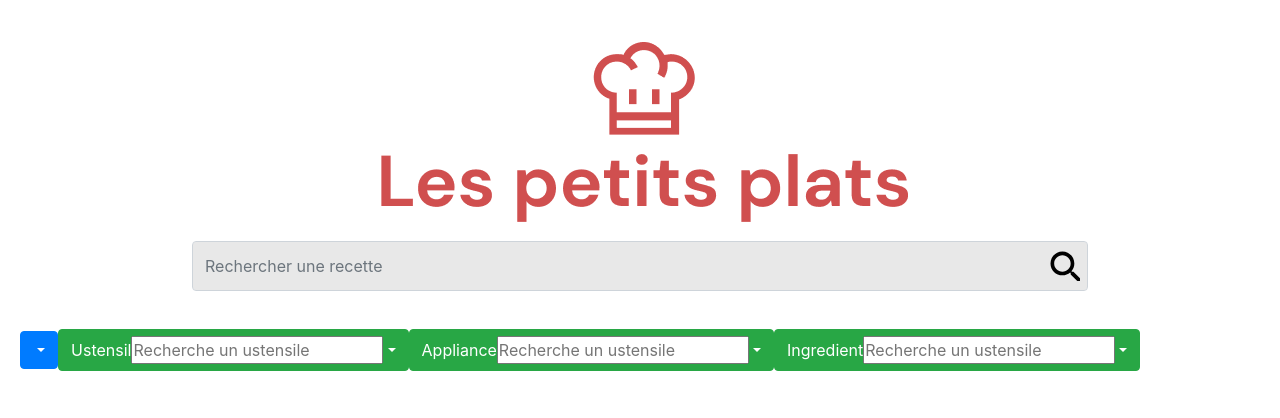
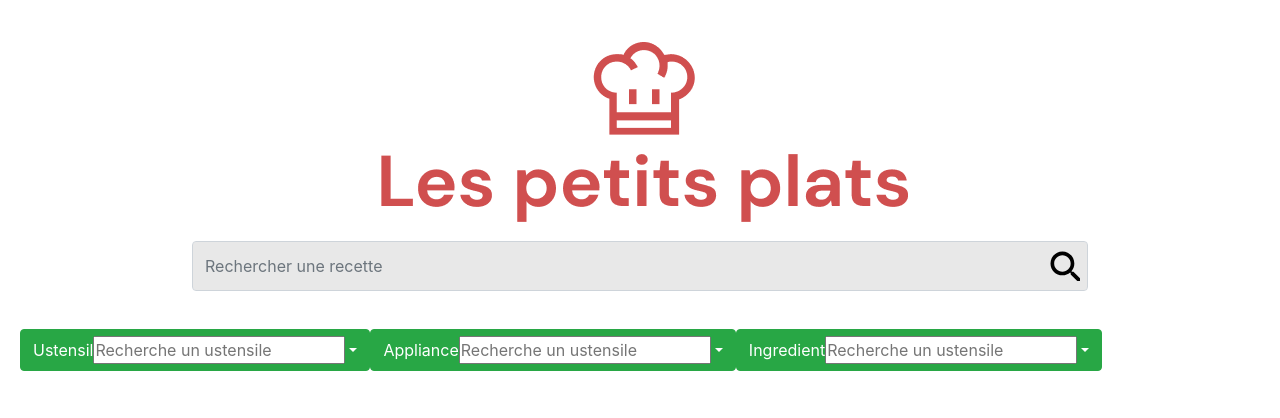
Before and after one commit to Kollmann7/03-04-2022, a website with bundled scripts: page index.html in a window 1280 px wide. Shown: the top 418 px of the page. Built offline with nearby package versions, Linux system fonts and the light colour scheme.

Commit message:
Delete dropdown in HTML

```diff
--- a/index.html
+++ b/index.html
@@ -22,7 +22,6 @@
     <div class="tags">
     </div>
     <div class="dropdowns" id="dropdowns-container">
-        <button type="button" class="btn btn-primary dropdown-toggle" data-bs-toggle="dropdown" aria-expanded="false">
 
 
     </div>
```
